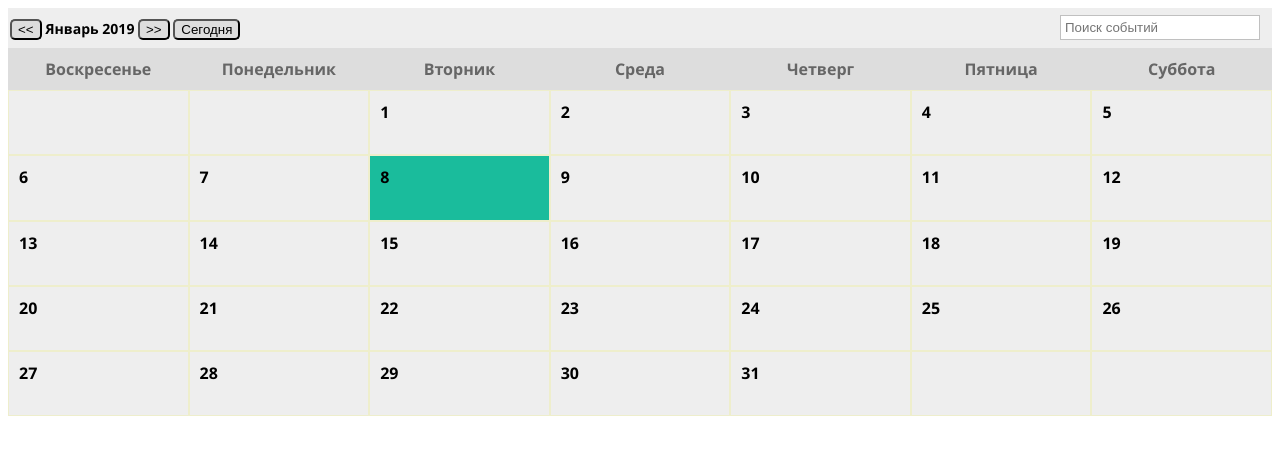
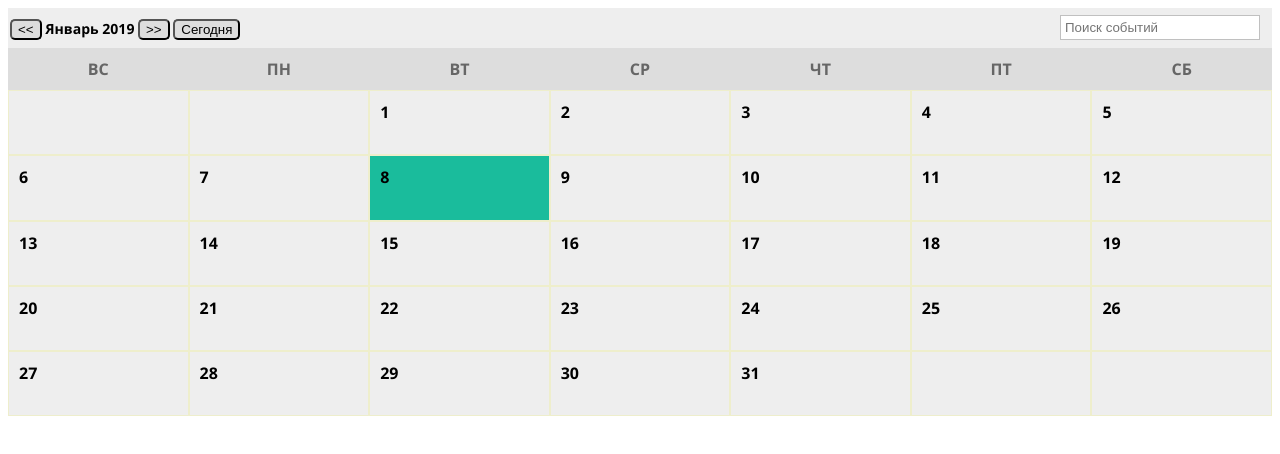
Before and after one commit to bolteni/bolteni.github.io, a plain HTML site: page index.html in a window 1280 px wide. Drawn offline with Linux system fonts and the light colour scheme.

Commit message:
Small UI fixes

```diff
--- a/calendar.css
+++ b/calendar.css
@@ -1,4 +1,4 @@
-body {font-family: Segoe UI;font-size:12px;}
+body {font-family: Segoe UI;font-size:12px;min-width:460px;}
 button {background-color: #ddd; border-radius:5px;}
 
 /* calendar header*/
--- a/index.html
+++ b/index.html
@@ -23,13 +23,13 @@
 					<table id="calendar">
 						<thead>
 							<tr>
-								<th>Воскресенье</th>
-								<th>Понедельник</th>
-								<th>Вторник</th>
-								<th>Среда</th>
-								<th>Четверг</th>
-								<th>Пятница</th>
-								<th>Суббота</th>
+								<th>ВС</th>
+								<th>ПН</th>
+								<th>ВТ</th>
+								<th>СР</th>
+								<th>ЧТ</th>
+								<th>ПТ</th>
+								<th>СБ</th>
 							</tr>
 						</thead>
 						<tbody id="calendar-table">
```
